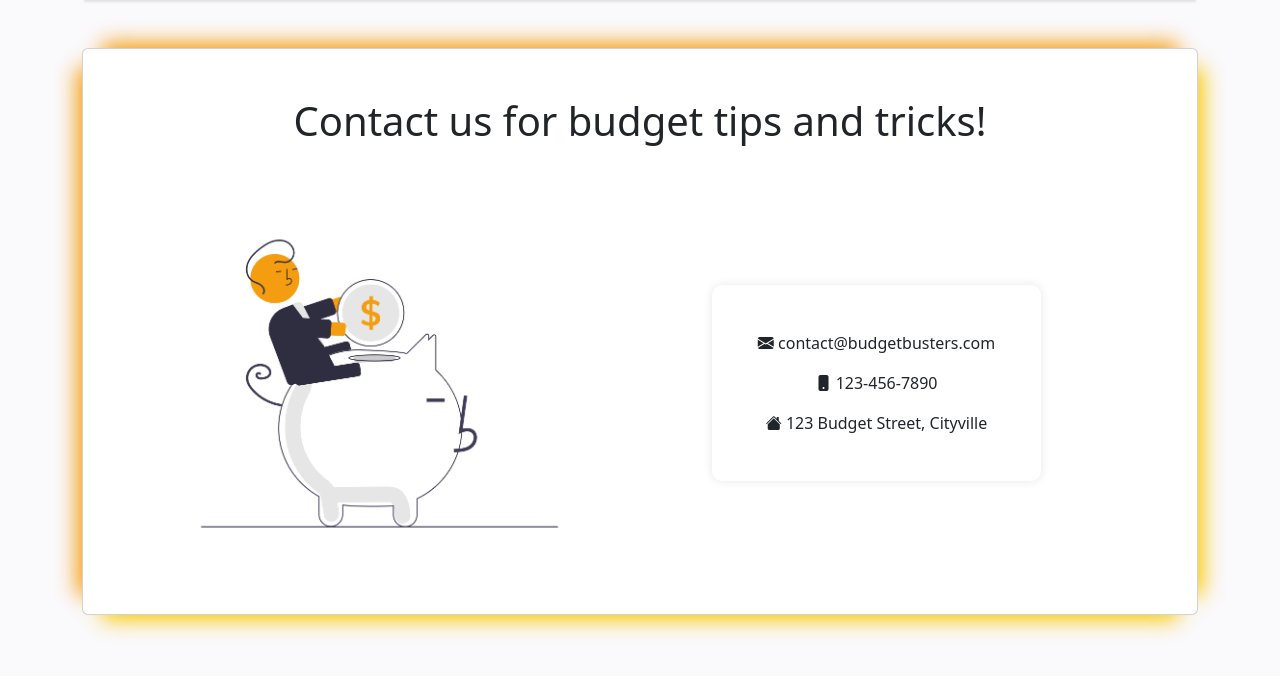
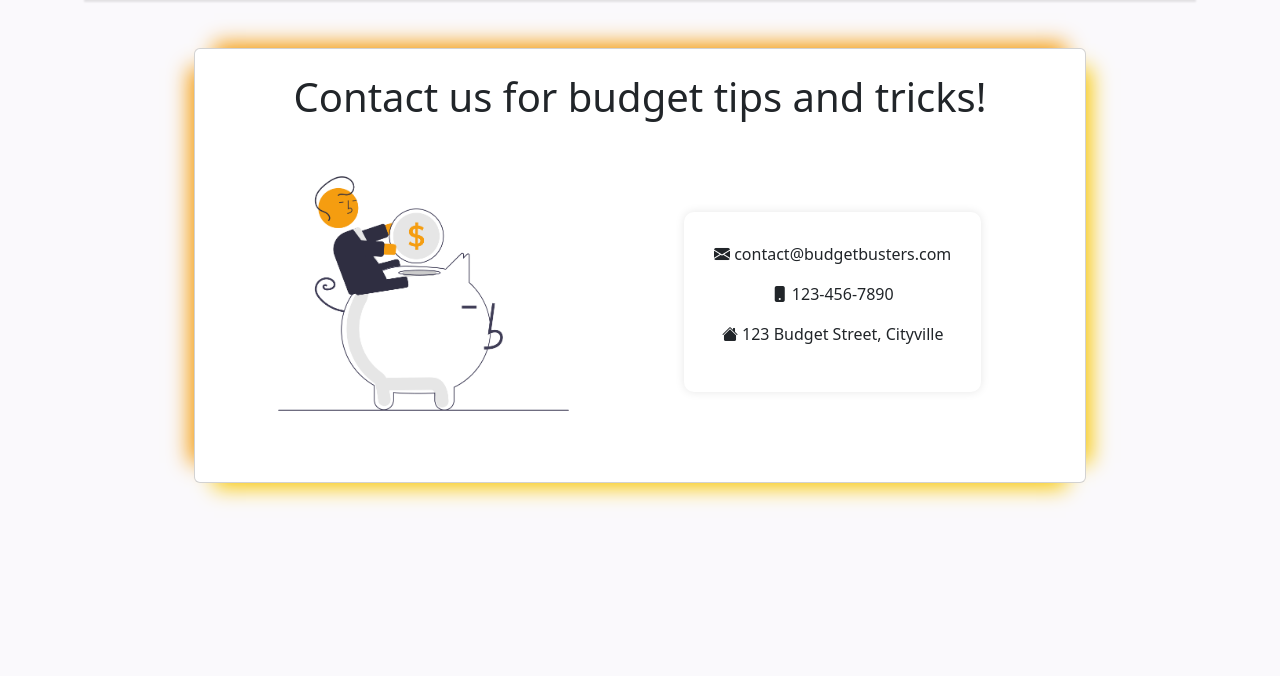
Before and after one commit to sbojorge/Bill_splitting_0124Hackathon, a Django app: page /contact/ in a window 1280 px wide. Shown: the part 65-741 px from the top of the page. Run offline with Django 3.2, Linux system fonts and the light colour scheme; some libraries are stand-ins or nearby versions.

Commit message:
Improved layout for contact page

```diff
--- a/static/css/style.css
+++ b/static/css/style.css
@@ -141,6 +141,7 @@ body {
   25px 0 20px -20px rgb(249, 200, 6),
   0px 25px 20px -20px rgb(249, 200, 6),
   -25px 0 20px -20px #F59D10 !important;
+  width: 80%;
 }
 
 /* .sticky-footer */
--- a/templates/contactPage.html
+++ b/templates/contactPage.html
@@ -2,25 +2,27 @@
 {% load static %}
 
 {% block main %}
+  <div class="card mt-5 p-4 container-contact-us mx-auto">
+    <h1 class="text-center mb-4">Contact us for budget tips and tricks!</h1>
 
-  <div class="card mt-5 p-5 container-contact-us" >
-    <h1 class="text-center">Contact us for budget tips and tricks!</h1>
+    <div class="container row">
+      <!-- Contact Image Column -->
+      <div class="col-lg-6 col-md-12 mb-3">
+        <img src="{% static 'images/contactImage.png' %}" class="img-fluid" />
+      </div>
 
-    <div class="container row mt-5">
-    <div class="col-md-6">
-        <img src="/static/images/contactImage.png" class="img-fluid" />
-    </div>
-      <div class="col-md-6 d-flex align-items-center justify-content-center w-50">
+      <!-- Contact Info Column -->
+      <div class="col-lg-6 col-md-12 d-flex align-items-center justify-content-center">
         <div id="contactInfo" class="text-center">
-            <p class="m-3">
+          <p class="mb-3">
             <i class="bi bi-envelope-fill"></i>
             contact@budgetbusters.com
           </p>
-            <p class="m-3">
+          <p class="mb-3">
             <i class="bi bi-phone-fill"></i>
             123-456-7890
           </p>
-            <p class="m-3">
+          <p class="mb-3">
             <i class="bi bi-house-fill"></i>
             123 Budget Street, Cityville
           </p>
@@ -28,10 +30,7 @@
       </div>
     </div>
   </div>
-
 {% endblock  %}
 
 {% block script %}
-
-
 {% endblock %}
```
Lines whose indentation alone changed are shown as unchanged.
